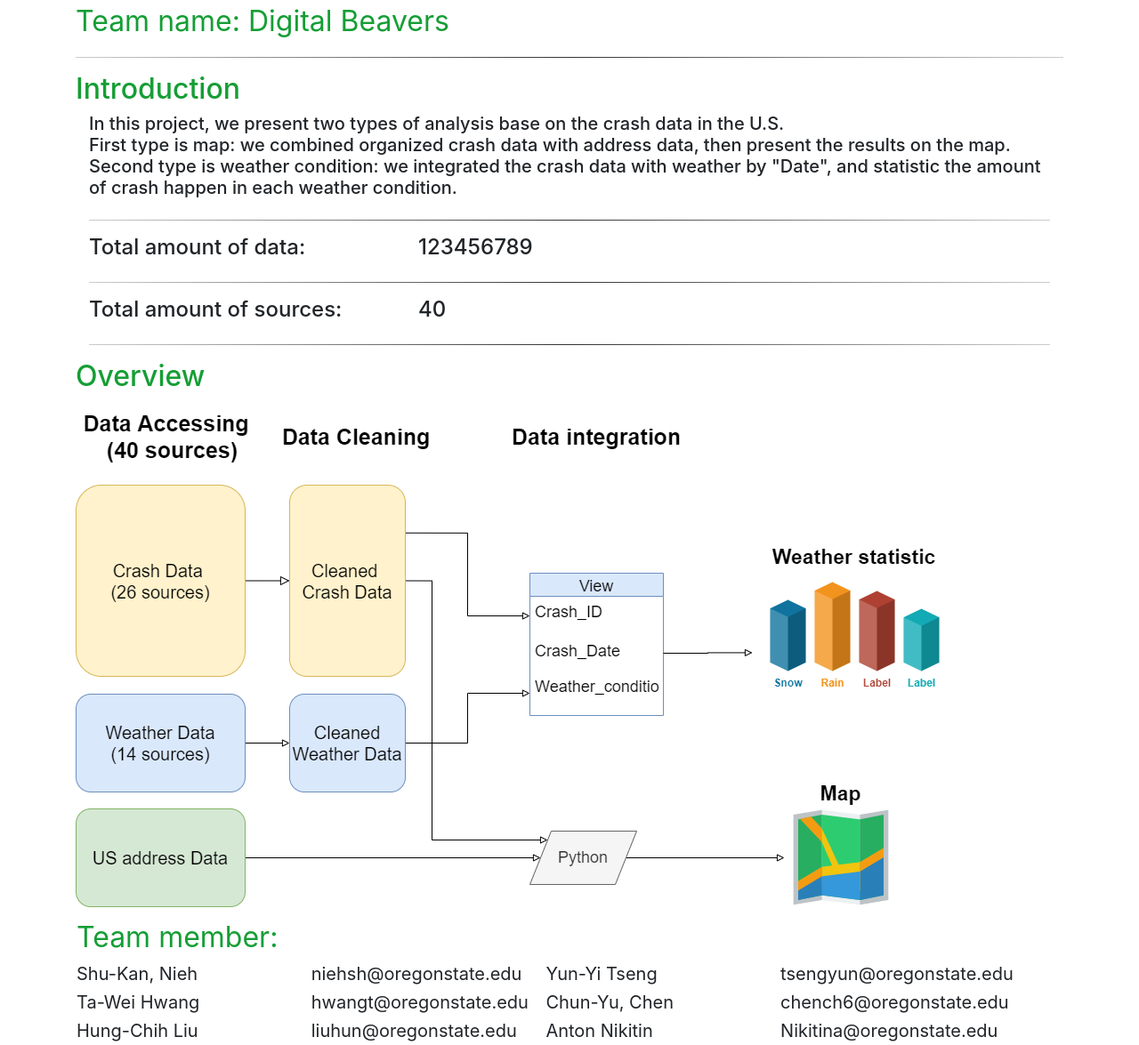
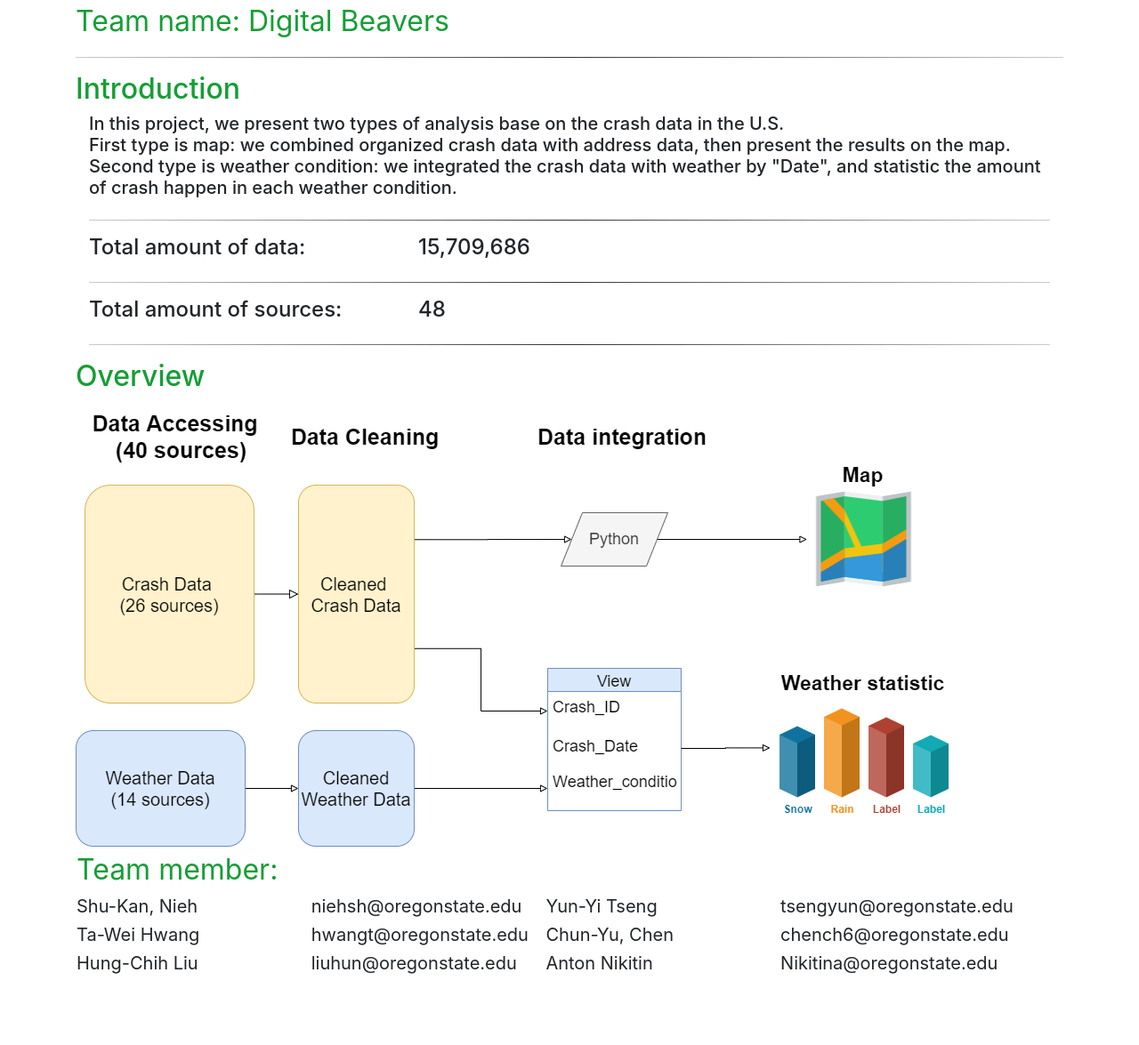
Before and after one commit to tso2381637/cs540_project, a Django app: page / in a window 1280 px wide. Shown: the part 48-1223 px from the top of the page at 89% size. After the commit the page ends 1143 px from the top, so only its background shows below. Run offline with Django 3.2, Linux system fonts and the light colour scheme; some libraries are stand-ins or nearby versions.

Commit message:
new data management structure

```diff
--- a/home/templates/index.html
+++ b/home/templates/index.html
@@ -24,7 +24,7 @@
             <h4>Total amount of data:</h4>
         </div>
         <div class="col-sm">
-            <h4>123456789</h4>
+            <h4>15,709,686</h4>
         </div>
     </div>
     <hr class="style-one"/>
@@ -33,13 +33,13 @@
             <h4>Total amount of sources:</h4>
         </div>
         <div class="col-sm">
-            <h4>40</h4>
+            <h4>48</h4>
         </div>
     </div>
     <hr class="style-one"/>
 </div>
 <h3><span style="font-size:2rem;color: #159e35;">Overview</span></h3>
-<img src="../static/image/cs540_Project.png" class="img-fluid" alt="Responsive image">
+<img src="../static/image/cs540_Project-Page-2.png" class="img-fluid" alt="Responsive image">
 
 
 <!--&lt;!&ndash;&ndash;&gt; We may or may no use this-->
```
Also changed, not shown: home/static/image/cs540_Project-Page-2.png (added).
